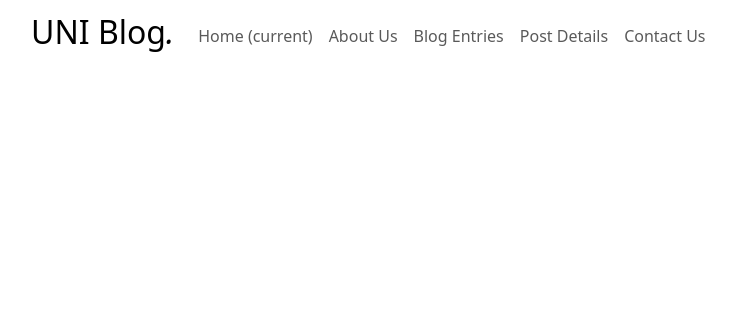
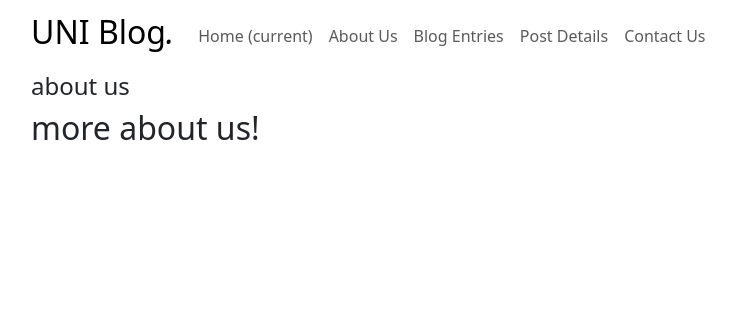
Before and after one commit to UrmiaUniBlog/UniBlog, a Django app: template templates/about.html in a window 1280 px wide. Shown: the top 332 px of the page, without its empty margins (51-787 px from the left). Run offline with Django 5.2, Linux system fonts and the light colour scheme; the template is opened without the code that fills it, so the values that code supplies are empty; some libraries are stand-ins or nearby versions.

Commit message:
first section

```diff
--- a/templates/about.html
+++ b/templates/about.html
@@ -52,6 +52,20 @@
             </div>
         </nav>
     </header>
+    <div class="heading-page header-text">
+        <section class="page-heading">
+            <div class="container">
+                <div class="row">
+                    <div class="col-lg-12">
+                        <div class="text-content">
+                            <h4>about us</h4>
+                            <h2>more about us!</h2>
+                        </div>
+                    </div>
+                </div>
+            </div>
+        </section>
+    </div>
 
 </body>
 </html>
```
